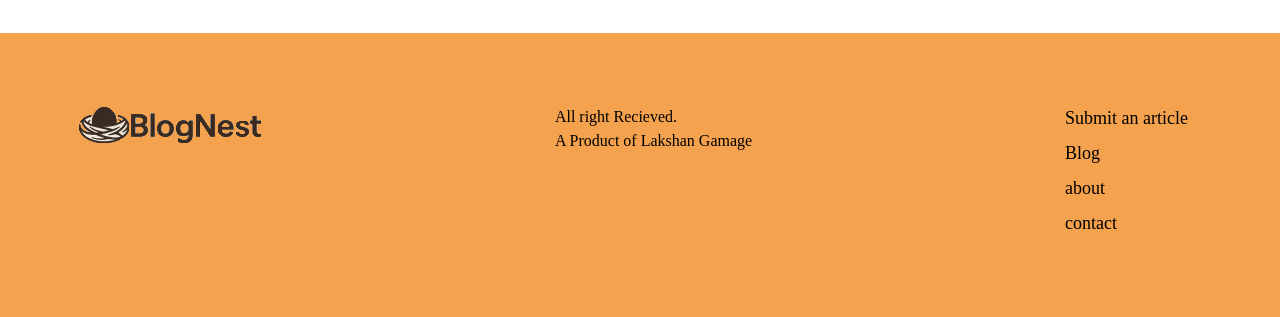
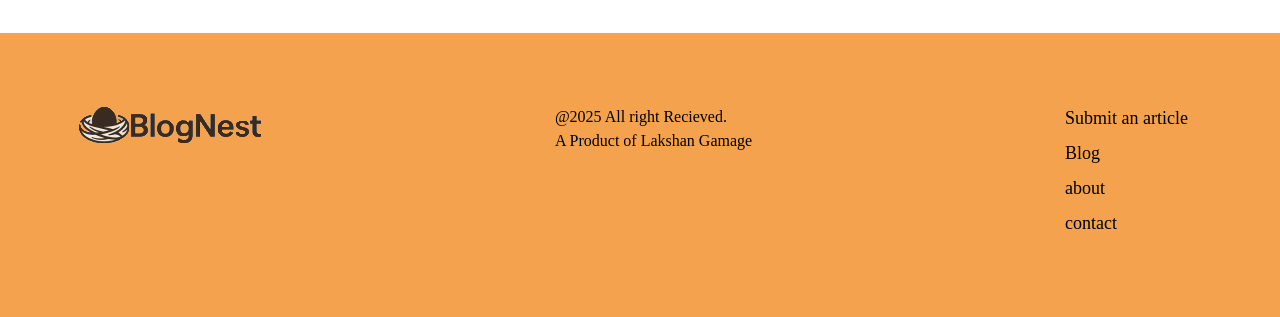
Before and after one commit to LaksGamage/blog_article_page, a PHP site: page /index.php in a window 1280 px wide. Shown: the part 1588-1905 px from the top of the page. Run offline with PHP 8.4, Linux system fonts and the light colour scheme.

Commit message:
footer changes done

```diff
--- a/footer.php
+++ b/footer.php
@@ -17,8 +17,7 @@
         <a href="index.php"><img src="images/logo.png"></a>
     </div>
 
-
-    <p class="font-[font-sans]">All right Recieved. <br>
+    <p class="font-[font-sans]">@2025 All right Recieved. <br>
     <?php echo "A Product of $owner"; ?> </p>
 
     <div class="font-[gotham] justify-between text-[18px]">
```
